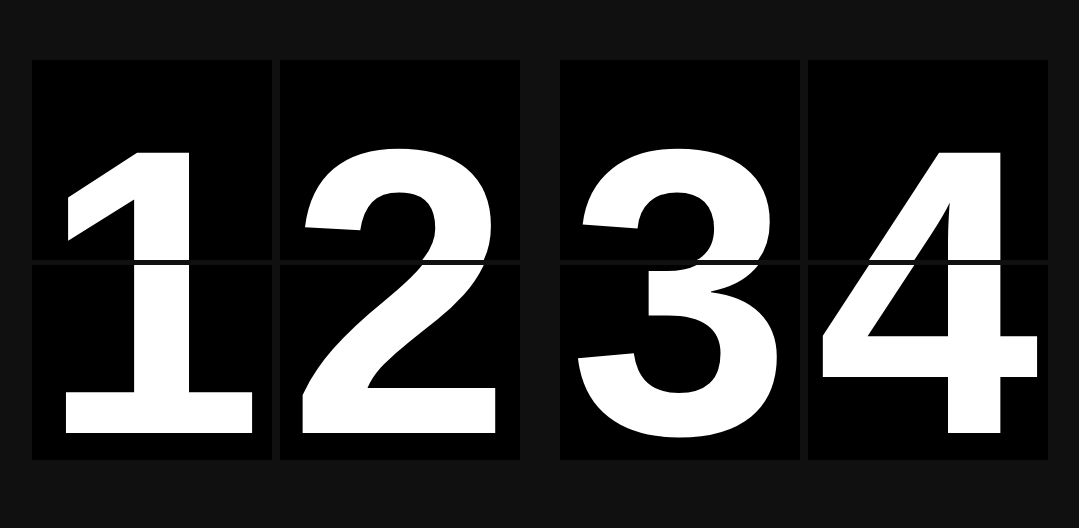
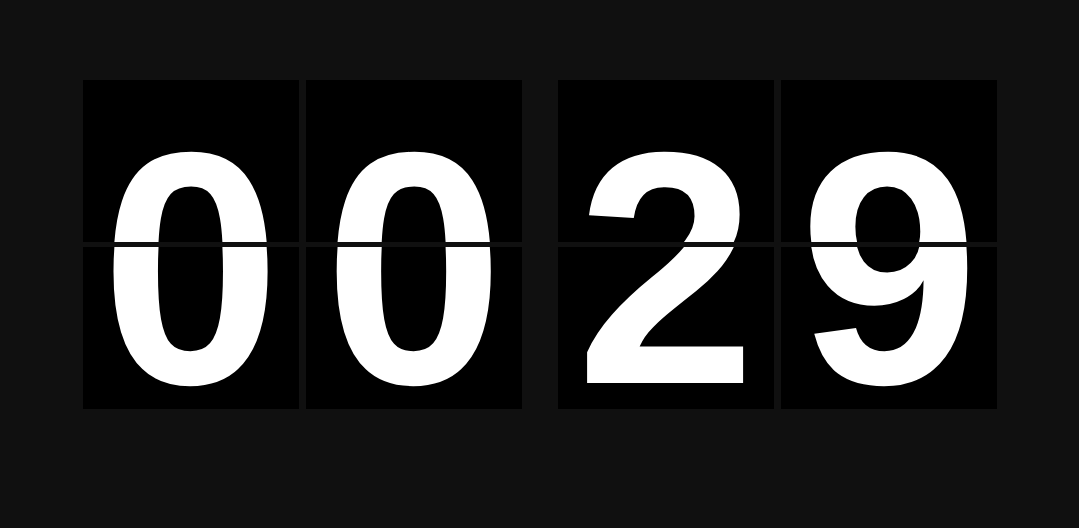
Before and after one commit to kevincoleman/flipClock, a plain HTML site: page index.html in a window 1280 px wide. Shown: the part 140-668 px from the top of the page, without its empty margins (100-1179 px from the left). Drawn offline with nearby package versions, Linux system fonts and the light colour scheme.

Commit message:
Added clock script
Added javascript functions for updating the clock's digits. Some
tweaking to HTML & CSS to accomodate figures.

```diff
--- a/flipClock.js
+++ b/flipClock.js
@@ -0,0 +1,39 @@
+$(document).ready(function(){
+
+    setInterval(function() {
+
+
+        var time = new Date;
+
+
+        // Set & display first digit
+        var firstDigit = 0;
+        if ((time.getHours() > 9 && time.getHours() < 13) || (time.getHours() > 21 && time.getHours() < 24)) {
+            firstDigit = 1;
+        }
+        $('.digit1').text(firstDigit);
+
+
+        // Set & display second digit
+        var secondDigit = 0;
+        if (time.getHours() > 12) {
+            secondDigit = time.getHours() - 12;
+        }
+        if (secondDigit > 9) {
+            secondDigit -= 10;
+        }
+        $('.digit2').text(secondDigit);
+
+
+        // Set & display third digit
+        var thirdDigit = Math.floor(time.getMinutes() / 10);
+        $('.digit3').text(thirdDigit);
+
+
+        // Set & display fourth digit
+        var fourthDigit = (time.getMinutes() + "").charAt(1);
+        $('.digit4').text(fourthDigit);
+
+    }, 500);
+
+});
--- a/index.html
+++ b/index.html
@@ -4,38 +4,23 @@
         <title>Flip Clock</title>
         <link rel="stylesheet" type="text/css" href="style.css">
         <script src="//ajax.googleapis.com/ajax/libs/jquery/1.9.0/jquery.min.js"></script>
+        <script src="flipClock.js"></script>
     </head>
     <body>
         <div id="floater">
         </div>
         <div id="content">
             <div class="top">
-                <div class="digit0">
-                    1
-                </div>
-                <div class="digit1">
-                    2
-                </div>
-                <div class="digit2">
-                    3
-                </div>
-                <div class="digit3">
-                    4
-                </div>
+                <div class="digit1"></div>
+                <div class="digit2"></div>
+                <div class="digit3"></div>
+                <div class="digit4"></div>
             </div>
             <div class="bottom">
-                <div class="digit0">
-                    1
-                </div>
-                <div class="digit1">
-                    2
-                </div>
-                <div class="digit2">
-                    3
-                </div>
-                <div class="digit3">
-                    4
-                </div>
+                <div class="digit1"></div>
+                <div class="digit2"></div>
+                <div class="digit3"></div>
+                <div class="digit4"></div>
             </div>
         </div> <!--content-->
     </body>
--- a/style.css
+++ b/style.css
@@ -1,7 +1,7 @@
 * {
     margin: 0;
     padding: 0;
-    font-size: 5rem;
+    font-size: 4.5rem;
     font-family: helvetica, arial, sans-serif;
     font-weight: bold;
     color: #fff;
@@ -55,10 +55,10 @@ div.bottom div {
     bottom: .5em;
 }
 
-div.digit0, div.digit2 {
+div.digit1, div.digit3 {
     margin-right: .1rem;
 }
 
-div.digit1 {
+div.digit2 {
     margin-right: .5rem;
 }
```
